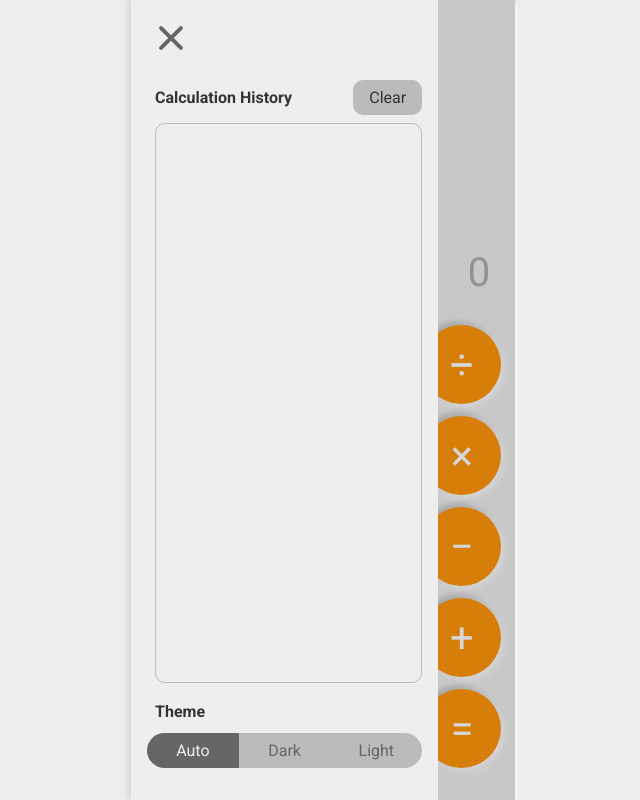
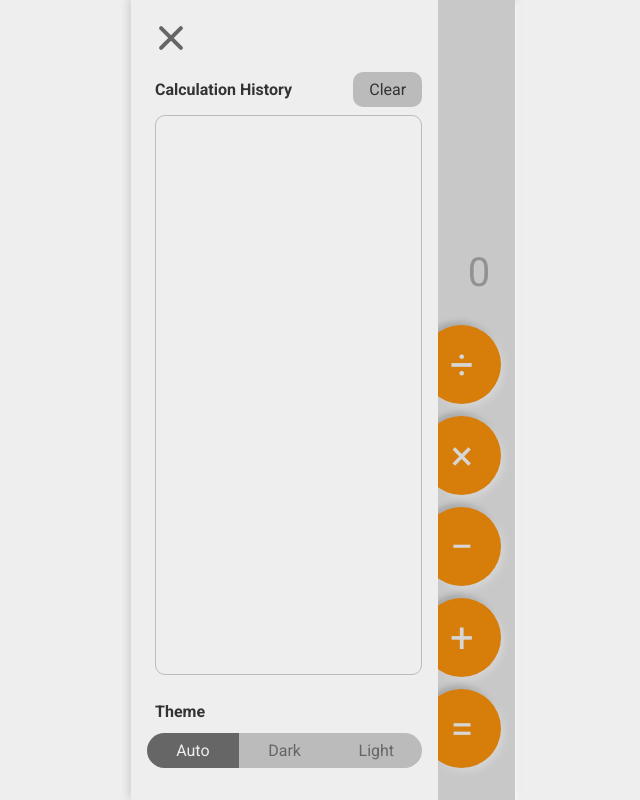
Before and after one commit to mr-shan/react-simple-calculator, a React (Vite) app: page / in a window 1280 px wide. Both pictures are taken after a click on the button 488 px from the left and 38 px from the top of the page. Shown: the whole page, without its empty margins (317-957 px from the left). Built offline with nearby package versions, Linux system fonts and the light colour scheme.

Commit message:
Fixed the history height issue

```diff
--- a/src/components/Navigation/CalculationHistory.css
+++ b/src/components/Navigation/CalculationHistory.css
@@ -1,6 +1,5 @@
 .calc__expression-history-container {
   position: relative;
-  right: 0;
   margin-top: 4rem;
   height: 70%;
   width: 100%;
@@ -12,7 +11,7 @@
   justify-content: space-between;
   align-items: center;
   padding-bottom: 0.5rem;
-  margin-top: 1rem;
+  margin-top: 0.5rem;
 }
 
 .calc__expression-history-header h4 {
@@ -34,6 +33,7 @@
 }
 
 .calc__expression-history-items {
+  position: relative;
   height: 100%;
   overflow-y: auto;
   padding: 1rem;
@@ -61,3 +61,21 @@
   color: var(--accent);
   font-size: 1.5rem;
 }
+
+@media screen and (max-height: 780px) {
+  .calc__expression-history-items {
+    height: 95%;
+  }
+}
+
+@media screen and (max-height: 680px) {
+  .calc__expression-history-items {
+    height: 90%;
+  }
+}
+
+@media screen and (max-height: 580px) {
+  .calc__expression-history-items {
+    height: 85%;
+  }
+}
```
